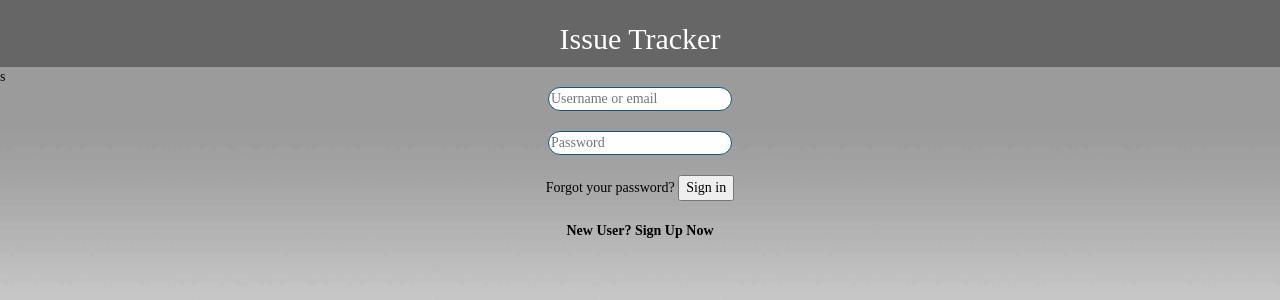
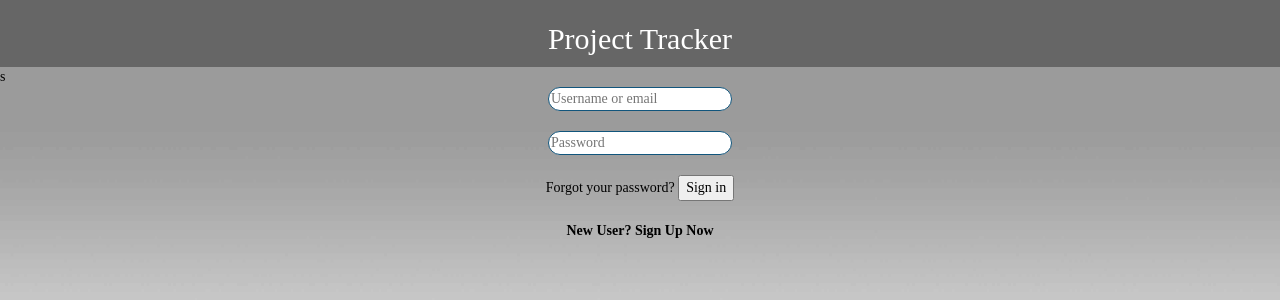
Before and after one commit to Urmi20/Assignment3, a Flask app: page / in a window 1280 px wide. Shown: the top 300 px of the page. Run offline with Flask 2, Linux system fonts and the light colour scheme; some libraries are stand-ins or nearby versions.

Commit message:
Change the index page's title

```diff
--- a/app/templates/index.html
+++ b/app/templates/index.html
@@ -1,7 +1,7 @@
 {% extends "base.html" %}
 {% block content %}
 	<header>
-  	<h2>Issue Tracker</h2>
+  	<h2>Project Tracker</h2>
 	</header>
 
 	<section>
```
